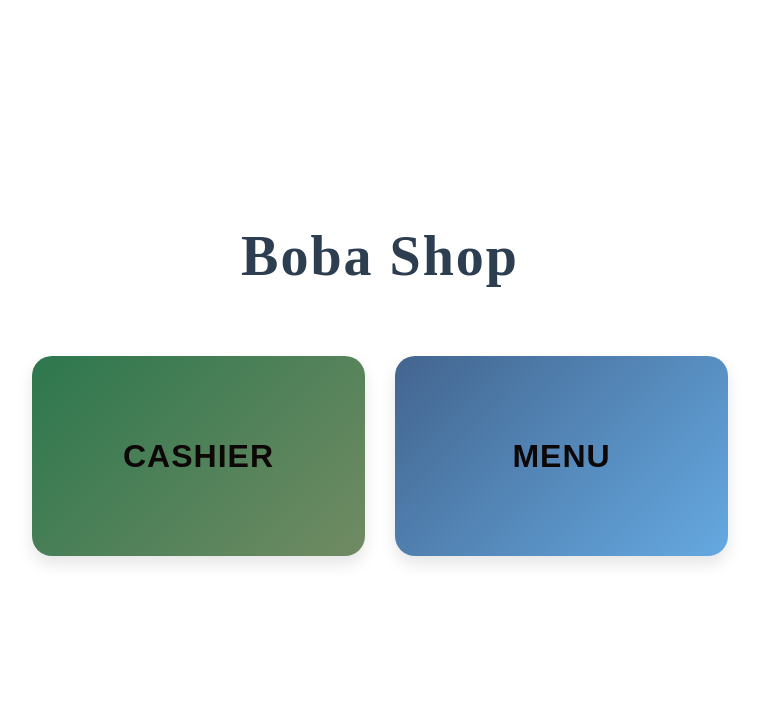
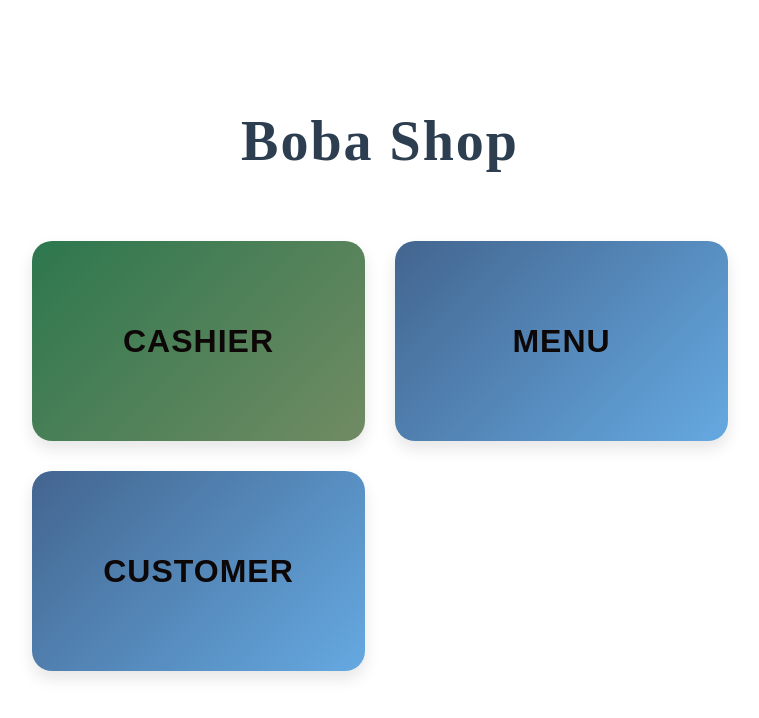
Before and after one commit to CSCE331-Fall2025-900-911/project3_gang_40, a React (Vite) app in the folder frontend/: page / in a window 1280 px wide. Shown: the top 718 px of the page, without its empty margins (260-1019 px from the left). Built offline with nearby package versions, Linux system fonts and the light colour scheme.

Commit message:
back button in customer works

```diff
--- a/frontend/src/App.jsx
+++ b/frontend/src/App.jsx
@@ -2,6 +2,7 @@ import { useState } from 'react'
 import './App.css'
 import Display from './Views/MenuBoard/Display'
 import Cashier from './Views/Cashier/Cashier'
+import Customer from './Views/Customer/Customer'
 
 function App() {
   const [currentView, setCurrentView] = useState('main')
@@ -14,6 +15,10 @@ function App() {
 
       {currentView === 'display' && (
         <Display onBack={() => setCurrentView('main')} />
+      )}
+
+      {currentView === 'customer' && (
+        <Customer onBack={() => setCurrentView('main')} />
       )}
 
       {currentView === 'main' && (
@@ -32,6 +37,12 @@ function App() {
             >
               Menu
             </button>
+            <button
+              className="nav-button menu-button"
+              onClick={() => setCurrentView('customer')}
+            >
+              Customer
+            </button>
           </div>
         </div>
       )}
--- a/frontend/src/Views/Customer/Customer.jsx
+++ b/frontend/src/Views/Customer/Customer.jsx
@@ -1,12 +1,12 @@
-import { useEffect, useState } from 'react'
+import { useState } from 'react';
 
-function Customer() {
-
+function Customer({ onBack }) {
   return (
     <>
-
+      <button onClick={onBack}>Exit</button>
+      <h2>Customer View</h2>
     </>
-  )
+  );
 }
 
 export default Customer;
```
